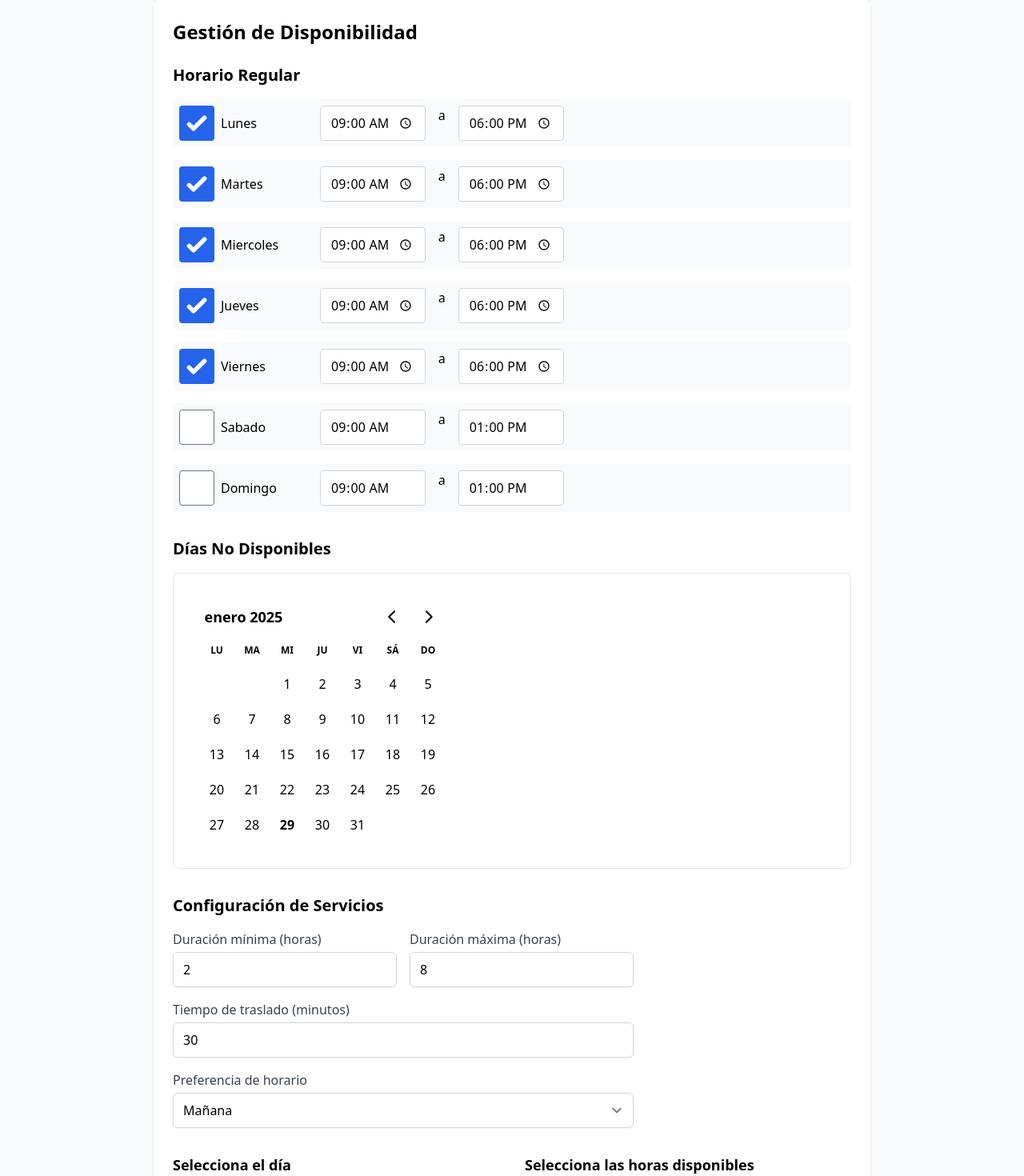
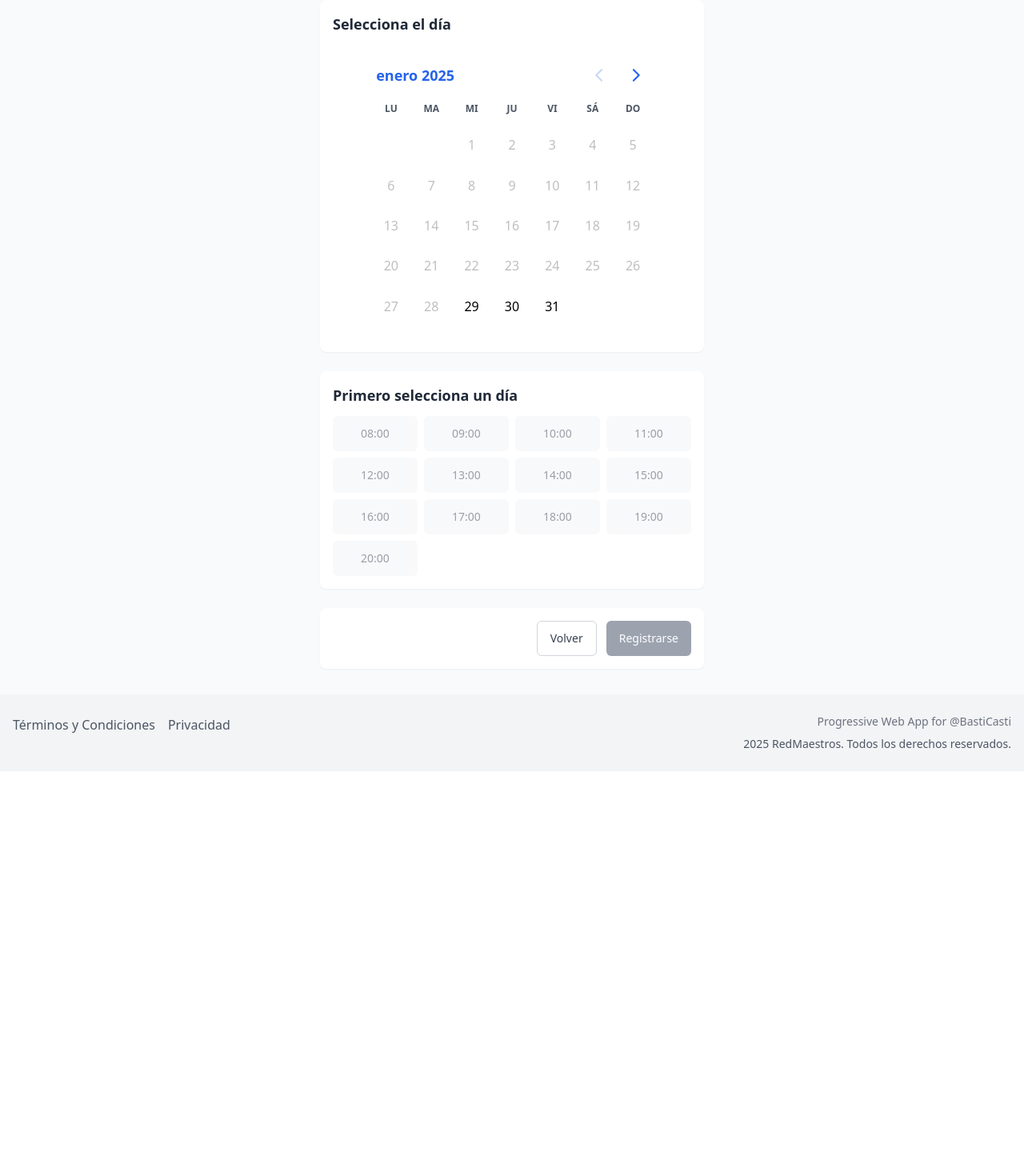
Before and after one commit to bcastilloarce/RedMaestros, a Next.js app: page /maestros/disponibilidad in a window 1280 px wide. Shown: the part 100-1570 px from the top of the page at 80% size. After the commit the page ends 1064 px from the top, so only its background shows below. Built offline with nearby package versions, Linux system fonts and the light colour scheme.

Commit message:
Ajuste de disponibilidad

```diff
--- a/components/maestros/GestionDisponibilidad.js
+++ b/components/maestros/GestionDisponibilidad.js
@@ -6,41 +6,8 @@ import es from 'date-fns/locale/es';
 export default function GestionDisponibilidad({ onSubmit }) {
   const [selectedDay, setSelectedDay] = useState(null);
   const [selectedHours, setSelectedHours] = useState([]);
-  const [horarioRegular, setHorarioRegular] = useState({
-    lunes: { activo: true, inicio: '09:00', fin: '18:00', pausas: [] },
-    martes: { activo: true, inicio: '09:00', fin: '18:00', pausas: [] },
-    miercoles: { activo: true, inicio: '09:00', fin: '18:00', pausas: [] },
-    jueves: { activo: true, inicio: '09:00', fin: '18:00', pausas: [] },
-    viernes: { activo: true, inicio: '09:00', fin: '18:00', pausas: [] },
-    sabado: { activo: false, inicio: '09:00', fin: '13:00', pausas: [] },
-    domingo: { activo: false, inicio: '09:00', fin: '13:00', pausas: [] },
-  });
-  const [diasNoDisponibles, setDiasNoDisponibles] = useState([]);
-  const [configuracionServicios, setConfiguracionServicios] = useState({
-    duracionMinima: 2,
-    duracionMaxima: 8,
-    tiempoTraslado: 30,
-    preferenciaHorario: 'mañana',
-  });
 
-  const diasSemana = [
-    'lunes', 'martes', 'miercoles', 'jueves', 'viernes', 'sabado', 'domingo'
-  ];
-
-  const handleHorarioChange = (dia, campo, valor) => {
-    setHorarioRegular(prev => ({
-      ...prev,
-      [dia]: { ...prev[dia], [campo]: valor }
-    }));
-  };
-
-  const handleConfiguracionChange = (campo, valor) => {
-    setConfiguracionServicios(prev => ({
-      ...prev,
-      [campo]: valor
-    }));
-  };
-
+  // Generar horas disponibles desde 8am hasta 8pm
   const horasDisponibles = Array.from({ length: 13 }, (_, i) => {
     const hour = i + 8;
     return `${hour.toString().padStart(2, '0')}:00`;
@@ -60,178 +27,97 @@ export default function GestionDisponibilidad({ onSubmit }) {
     if (selectedDay && selectedHours.length > 0) {
       onSubmit({
         fecha: selectedDay,
-        horas: selectedHours,
-        horarioRegular,
-        diasNoDisponibles,
-        configuracionServicios
+        horas: selectedHours
       });
     }
   };
 
   return (
-    <div className="max-w-4xl mx-auto p-6 bg-white rounded-lg shadow">
-      <h2 className="text-2xl font-bold mb-6">Gestión de Disponibilidad</h2>
-
-      {/* Horario Regular */}
-      <section className="mb-8">
-        <h3 className="text-xl font-semibold mb-4">Horario Regular</h3>
-        <div className="grid gap-4">
-          {diasSemana.map(dia => (
-            <div key={dia} className="flex items-center gap-4 p-2 bg-gray-50 rounded">
-              <label className="flex items-center gap-2 w-40">
-                <input
-                  type="checkbox"
-                  checked={horarioRegular[dia].activo}
-                  onChange={(e) => handleHorarioChange(dia, 'activo', e.target.checked)}
-                  className="rounded text-blue-600"
-                />
-                <span className="capitalize">{dia}</span>
-              </label>
-              <div className="flex gap-4">
-                <input
-                  type="time"
-                  value={horarioRegular[dia].inicio}
-                  onChange={(e) => handleHorarioChange(dia, 'inicio', e.target.value)}
-                  disabled={!horarioRegular[dia].activo}
-                  className="rounded border-gray-300"
-                />
-                <span>a</span>
-                <input
-                  type="time"
-                  value={horarioRegular[dia].fin}
-                  onChange={(e) => handleHorarioChange(dia, 'fin', e.target.value)}
-                  disabled={!horarioRegular[dia].activo}
-                  className="rounded border-gray-300"
-                />
-              </div>
-            </div>
-          ))}
-        </div>
-      </section>
-
-      {/* Excepciones */}
-      <section className="mb-8">
-        <h3 className="text-xl font-semibold mb-4">Días No Disponibles</h3>
-        <div className="border rounded-lg p-4">
-          <DayPicker
-            mode="multiple"
-            selected={diasNoDisponibles}
-            onSelect={setDiasNoDisponibles}
-            locale={es}
-            className="mx-auto"
-          />
-        </div>
-      </section>
-
-      {/* Configuración de Servicios */}
-      <section className="mb-8">
-        <h3 className="text-xl font-semibold mb-4">Configuración de Servicios</h3>
-        <div className="grid gap-4 max-w-xl">
-          <div className="grid grid-cols-2 gap-4">
-            <label className="block">
-              <span className="text-gray-700">Duración mínima (horas)</span>
-              <input
-                type="number"
-                min="1"
-                max="24"
-                value={configuracionServicios.duracionMinima}
-                onChange={(e) => handleConfiguracionChange('duracionMinima', parseInt(e.target.value))}
-                className="mt-1 block w-full rounded-md border-gray-300 shadow-sm"
-              />
-            </label>
-            <label className="block">
-              <span className="text-gray-700">Duración máxima (horas)</span>
-              <input
-                type="number"
-                min="1"
-                max="24"
-                value={configuracionServicios.duracionMaxima}
-                onChange={(e) => handleConfiguracionChange('duracionMaxima', parseInt(e.target.value))}
-                className="mt-1 block w-full rounded-md border-gray-300 shadow-sm"
-              />
-            </label>
-          </div>
-
-          <label className="block">
-            <span className="text-gray-700">Tiempo de traslado (minutos)</span>
-            <input
-              type="number"
-              min="0"
-              max="120"
-              value={configuracionServicios.tiempoTraslado}
-              onChange={(e) => handleConfiguracionChange('tiempoTraslado', parseInt(e.target.value))}
-              className="mt-1 block w-full rounded-md border-gray-300 shadow-sm"
-            />
-          </label>
-
-          <label className="block">
-            <span className="text-gray-700">Preferencia de horario</span>
-            <select
-              value={configuracionServicios.preferenciaHorario}
-              onChange={(e) => handleConfiguracionChange('preferenciaHorario', e.target.value)}
-              className="mt-1 block w-full rounded-md border-gray-300 shadow-sm"
-            >
-              <option value="mañana">Mañana</option>
-              <option value="tarde">Tarde</option>
-              <option value="indistinto">Indistinto</option>
-            </select>
-          </label>
-        </div>
-      </section>
-
-      <div className="space-y-8">
-        <div className="grid md:grid-cols-2 gap-8">
-          <section>
-            <h3 className="text-lg font-semibold mb-4">Selecciona el día</h3>
-            <div className="border rounded-lg p-4">
+    <div className="w-full max-w-lg mx-auto px-4">
+      <div className="space-y-6">
+        {/* Selector de día */}
+        <section className="bg-white rounded-lg shadow-sm p-4">
+          <h3 className="text-lg font-semibold mb-3 text-gray-800">
+            Selecciona el día
+          </h3>
+          <div className="flex justify-center">
             <DayPicker
               mode="single"
               selected={selectedDay}
               onSelect={setSelectedDay}
               locale={es}
-                className="mx-auto"
+              className="!w-auto"
               fromDate={new Date()}
+              modifiersClassNames={{
+                selected: 'bg-blue-600 text-white',
+                today: 'font-bold border border-blue-600'
+              }}
+              styles={{
+                caption: { color: '#2563eb' },
+                head: { color: '#4b5563' },
+                day: { margin: '0.2em' }
+              }}
             />
           </div>
         </section>
 
-          <section>
-            <h3 className="text-lg font-semibold mb-4">Selecciona las horas disponibles</h3>
-            <div className="grid grid-cols-3 gap-2">
+        {/* Selector de horas */}
+        <section className="bg-white rounded-lg shadow-sm p-4">
+          <h3 className="text-lg font-semibold mb-3 text-gray-800">
+            {selectedDay ? 'Selecciona tus horas disponibles' : 'Primero selecciona un día'}
+          </h3>
+          <div className="grid grid-cols-3 sm:grid-cols-4 gap-2">
             {horasDisponibles.map((hora) => (
               <button
                 key={hora}
                 onClick={() => handleHourToggle(hora)}
-                  className={`p-2 rounded ${
-                    selectedHours.includes(hora)
-                      ? 'bg-blue-600 text-white'
-                      : 'bg-gray-100 hover:bg-gray-200'
-                  }`}
                 disabled={!selectedDay}
+                className={`
+                  py-2 px-3 rounded-md text-sm font-medium transition-colors
+                  ${selectedHours.includes(hora)
+                    ? 'bg-blue-600 text-white hover:bg-blue-700'
+                    : 'bg-gray-100 text-gray-700 hover:bg-gray-200'}
+                  ${!selectedDay && 'opacity-50 cursor-not-allowed'}
+                `}
               >
                 {hora}
               </button>
             ))}
           </div>
         </section>
+
+        {/* Resumen y botones */}
+        <section className="bg-white rounded-lg shadow-sm p-4">
+          <div className="space-y-4">
+            {selectedDay && selectedHours.length > 0 && (
+              <div className="text-sm text-gray-600">
+                <p>Has seleccionado {selectedHours.length} hora(s) para el día seleccionado.</p>
               </div>
-
-        <div className="flex justify-between gap-4">
+            )}
+            <div className="flex flex-col sm:flex-row gap-3 justify-end">
               <button
                 onClick={() => onSubmit(null)}
-            className="px-6 py-2 border border-gray-300 rounded hover:bg-gray-50"
+                className="px-4 py-2 text-sm font-medium text-gray-700 bg-white border border-gray-300 rounded-md hover:bg-gray-50 focus:outline-none focus:ring-2 focus:ring-offset-2 focus:ring-blue-500"
               >
                 Volver
               </button>
               <button
                 onClick={handleSubmit}
                 disabled={!selectedDay || selectedHours.length === 0}
-            className="px-6 py-2 bg-blue-600 text-white rounded hover:bg-blue-700 disabled:opacity-50 disabled:cursor-not-allowed"
+                className={`
+                  px-4 py-2 text-sm font-medium text-white rounded-md
+                  ${selectedDay && selectedHours.length > 0
+                    ? 'bg-blue-600 hover:bg-blue-700'
+                    : 'bg-gray-400 cursor-not-allowed'}
+                  focus:outline-none focus:ring-2 focus:ring-offset-2 focus:ring-blue-500
+                `}
               >
                 Registrarse
               </button>
             </div>
           </div>
+        </section>
+      </div>
     </div>
   );
 }
```
Lines whose indentation alone changed are shown as unchanged.
